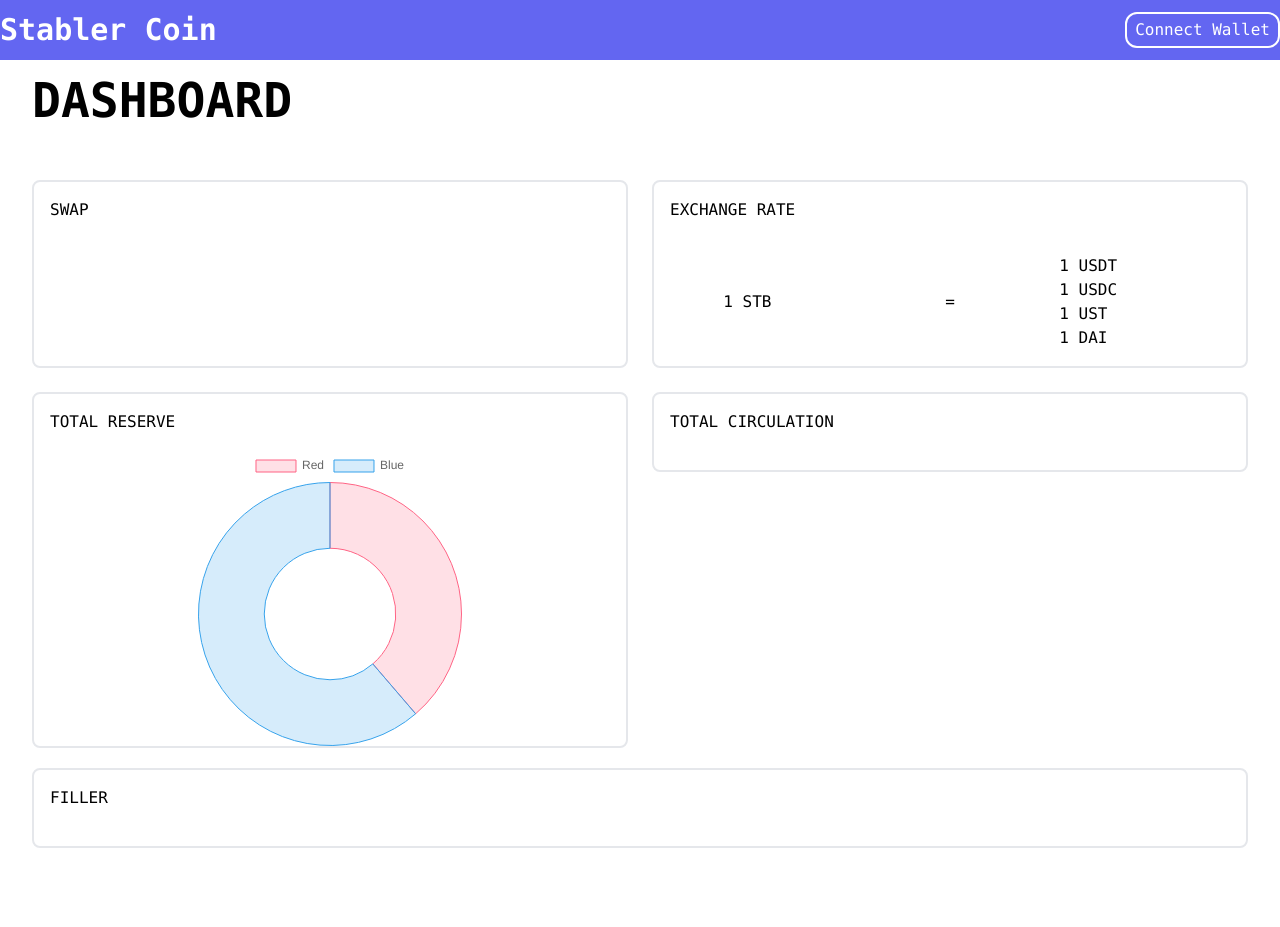
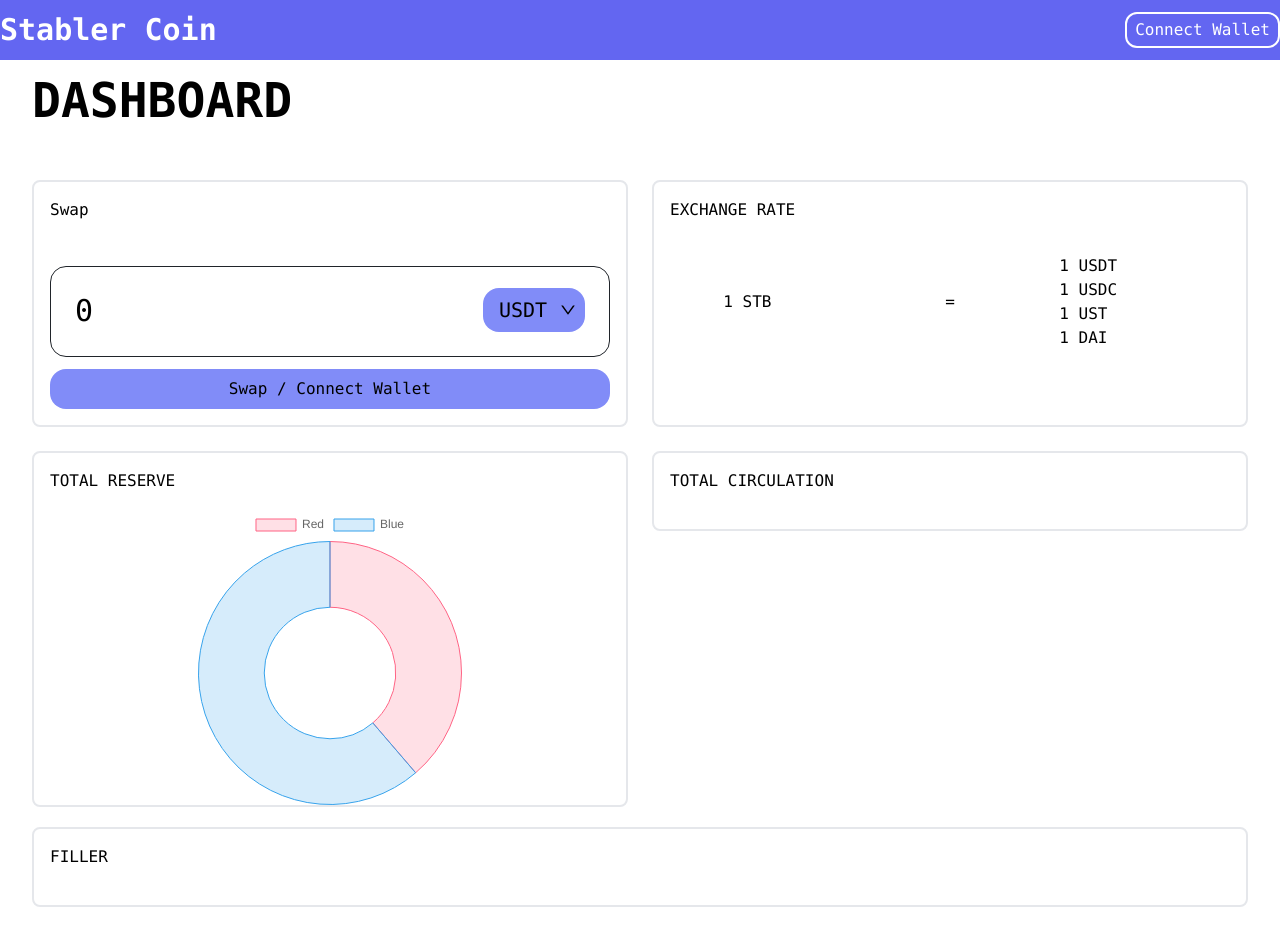
Before and after one commit to erichuang27/stabler_coin, a React (Create React App) app: page /dashboard in a window 1280 px wide. Before the commit the page ends 868 px from the top, so only its background shows below. Built offline with nearby package versions, Linux system fonts and the light colour scheme.

Commit message:
built out swap feature

```diff
--- a/package.json
+++ b/package.json
@@ -10,6 +10,7 @@
     "react": "^18.1.0",
     "react-chartjs-2": "^4.1.0",
     "react-dom": "^18.1.0",
+    "react-icons": "^4.3.1",
     "react-router-dom": "^6.3.0",
     "react-scripts": "5.0.1",
     "web-vitals": "^2.1.4"
--- a/src/App.js
+++ b/src/App.js
@@ -9,7 +9,6 @@ export function App() {
         <div className="flex flex-row justify-between mx-[10rem]">
           <div className="mt-[10%] flex flex-col w-[50%]">
             <p className="text-9xl mt-auto mb-8 "
-              x-intersect="$el.classList.add('fadeInUp')"
             >Stabler</p>
             <p className="text-2xl mb-4">The Future Decentralized Reserve Currency</p>
             <p className="text-lg mb-8">Stabler is a community-owned, decentralized and censorship-resistant reserve currency that is deeply liquid, asset-backed, and used widely across Web3.</p>
--- a/src/dashboard.js
+++ b/src/dashboard.js
@@ -1,9 +1,34 @@
-import React from 'react';
+import React, { useState } from 'react';
 import { Link } from 'react-router-dom';
 import Navbar from './navbar';
 import PieChart from './pie-graph';
+import { RiSettings3Fill } from 'react-icons/ri'
+import { AiOutlineDown } from 'react-icons/ai'
+import Swap from './swap';
+
+const style = {
+  wrapper: `flex items-center`,
+  content: `w-[100%] rounded-2xl p-4`,
+  formHeader: `px-2 flex items-center justify-between font-semibold text-xl`,
+  transferPropContainer: `my-3 rounded-2xl p-6 text-3xl  border border-[#20242A] hover:border-[#41444F]  flex justify-between`,
+  transferPropInput: `bg-transparent placeholder:text-[#B2B9D2] outline-none w-full text`,
+  currencySelector: `flex w-1/4`,
+  currencySelectorContent: `w-full h-min flex justify-between items-center bg-indigo-400 hover:bg-indigo-600 rounded-2xl text-xl font-medium cursor-pointer p-2 mt-[-0.2rem]`,
+  currencySelectorTicker: `mx-2`,
+  currencySelectorArrow: `text-lg`,
+  confirmButton: `bg-indigo-400 hover:bg-indigo-600 py-2 px-4 text-center rounded-2xl transition ease-in-out delay-25 duration-250`,
+}
 
 export default function Dashboard() {
+  // have state for keeping track of the amount
+  // have submit thing that calls metamask stuff
+  const [amount, setAmount] = useState(0);
+
+  const handleSwap = () => {
+    // call crypto functions here
+    console.log(amount)
+  }
+
   return (
     <div className='font-mono'>
       <Navbar />
@@ -15,7 +40,35 @@ export default function Dashboard() {
           <div className='py-5'>
           </div>
           <div className='grid grid-cols-2 gap-6'>
-            <div className='border-2 rounded-lg'><div className='m-4'>SWAP</div>
+            <div className='border-2 rounded-lg'>
+              <div className='m-4'>
+                Swap
+              </div>
+              <div className={style.wrapper}>
+                <div className={style.content}>
+                  <div className={style.transferPropContainer}>
+                    <input
+                      type='text'
+                      value={amount}
+                      className={style.transferPropInput}
+                      placeholder='0.0'
+                      pattern='^[0-9]*[.,]?[0-9]*$'
+                      onChange={e => setAmount(e.target.value)}
+                    />
+                    <div className={style.currencySelector}>
+                      <div className={style.currencySelectorContent}>
+                        <div className={style.currencySelectorTicker}>USDT</div>
+                        <AiOutlineDown className={style.currencySelectorArrow} />
+                      </div>
+                    </div>
+                  </div>
+                  <div
+                    onClick={() => handleSwap()}
+                    className={style.confirmButton}>
+                    Swap / Connect Wallet
+                  </div>
+                </div>
+              </div>
             </div>
             <div className='border-2 rounded-lg'>
               <div className='m-4'>EXCHANGE RATE</div>
```
Also changed, not shown: 1 other file (tests, documents, lock files or other folders).
